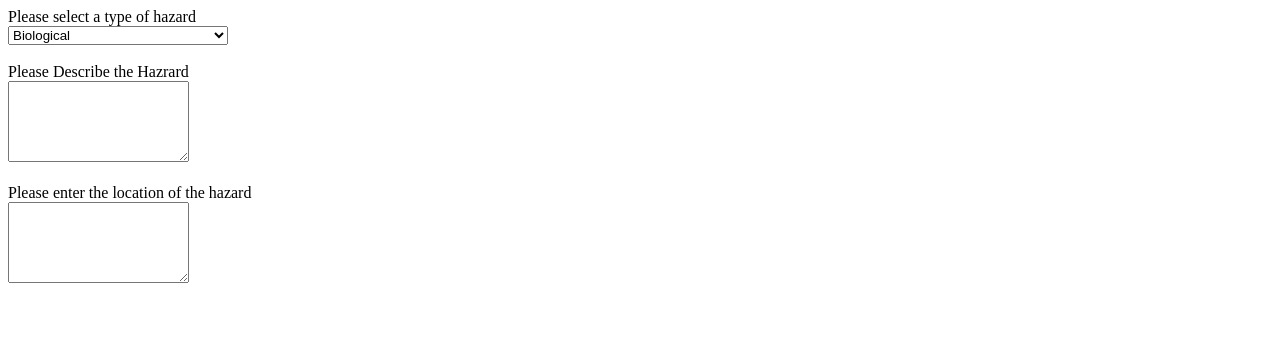
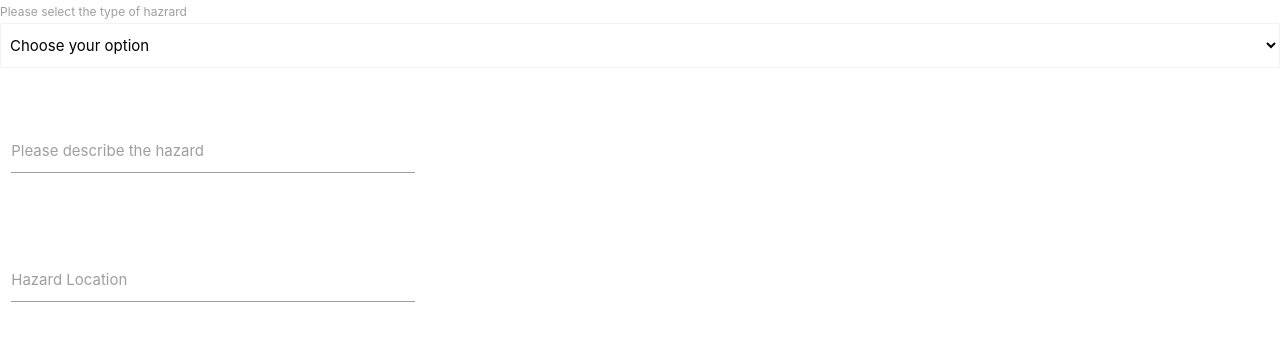
Before and after one commit to jherd801/project2, a website: page hazard.html in a window 1280 px wide. Drawn offline with nearby package versions, Linux system fonts and the light colour scheme.

Commit message:
Formatted hazard form to match css framework

```diff
--- a/hazard.html
+++ b/hazard.html
@@ -4,15 +4,16 @@
     <meta charset="UTF-8">
     <meta name="viewport" content="width=device-width, initial-scale=1.0">
     <title>Hazard Form</title>
+    <link rel="stylesheet" href="https://cdnjs.cloudflare.com/ajax/libs/materialize/1.0.0/css/materialize.min.css">
 
 </head>
 
 <body>
 
-<form action="/action_page.php">
-    <label for="hazard-type">Please select a type of hazard</label>
-    <br>
-    <select name="hazard-type" id="hazard-dropdown">
+    <div class="col s12 m6 l4">
+    <label>Please select the type of hazrard</label>
+    <select class= "browser-default">
+      <option value="" disabled selected>Choose your option</option>
       <option value="Biological">Biological</option>
       <option value="Climatic / Natural Events">Climatic / Natural Events</option>
       <option value="Electrical / Magnetic">Electrical / Magnetic</option>
@@ -30,22 +31,35 @@
       <option value="Vehicles & Transportation">Vehicles & Transportation</option>
       <option value="Work Environment">Work Environment</option>
     </select>
+    </div>
 
     <br>
     <br>
 
-    <label for="hazard-description">Please Describe the Hazrard</label>
-    <br>
-    <textarea type="text" name="hazard-description" rows="5"></textarea>
+    <div class="row">
+        <form class="col s12 m6 l4">
+          <div class="row">
+            <div class="input-field col s12">
+              <textarea id="textarea1" class="materialize-textarea"></textarea>
+              <label for="textarea1">Please describe the hazard</label>
+            </div>
+          </div>
+        </form>
+      </div>
 
-    <br>
-    <br>
-
-    <label for="hazard-location">Please enter the location of the hazard</label>
-    <br>
-    <textarea type="text" name="hazard-description" rows="5"></textarea>
+    <div class="row">
+        <form class="col s12 m6 l4">
+          <div class="row">
+            <div class="input-field col s12">
+              <textarea id="textarea1" class="materialize-textarea"></textarea>
+              <label for="textarea1">Hazard Location</label>
+            </div>
+          </div>
         </form>
+      </div>
 
 
+
+<script src="https://cdnjs.cloudflare.com/ajax/libs/materialize/1.0.0/js/materialize.min.js"></script>
 </body>
 </html>
```
Lines whose indentation alone changed are shown as unchanged.
